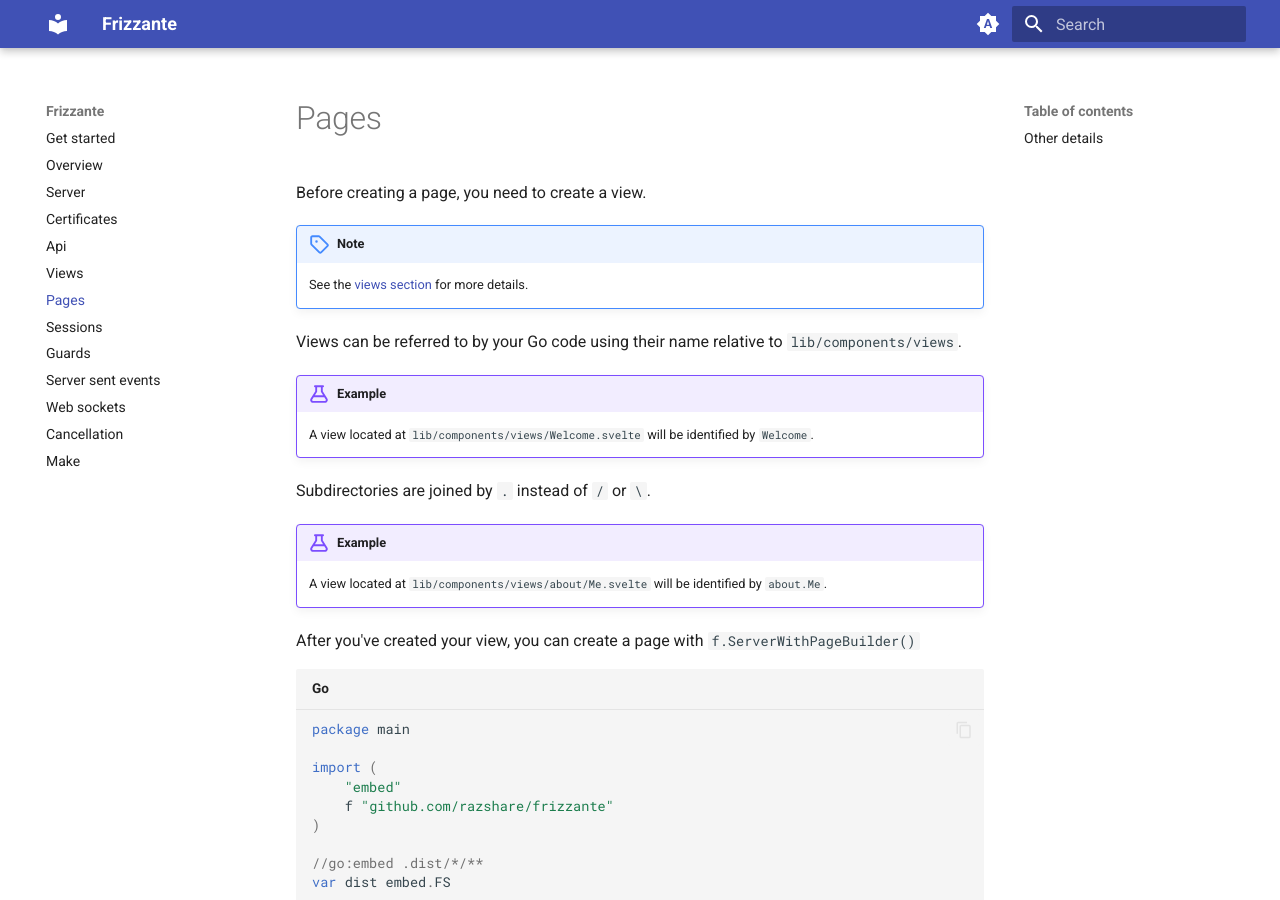
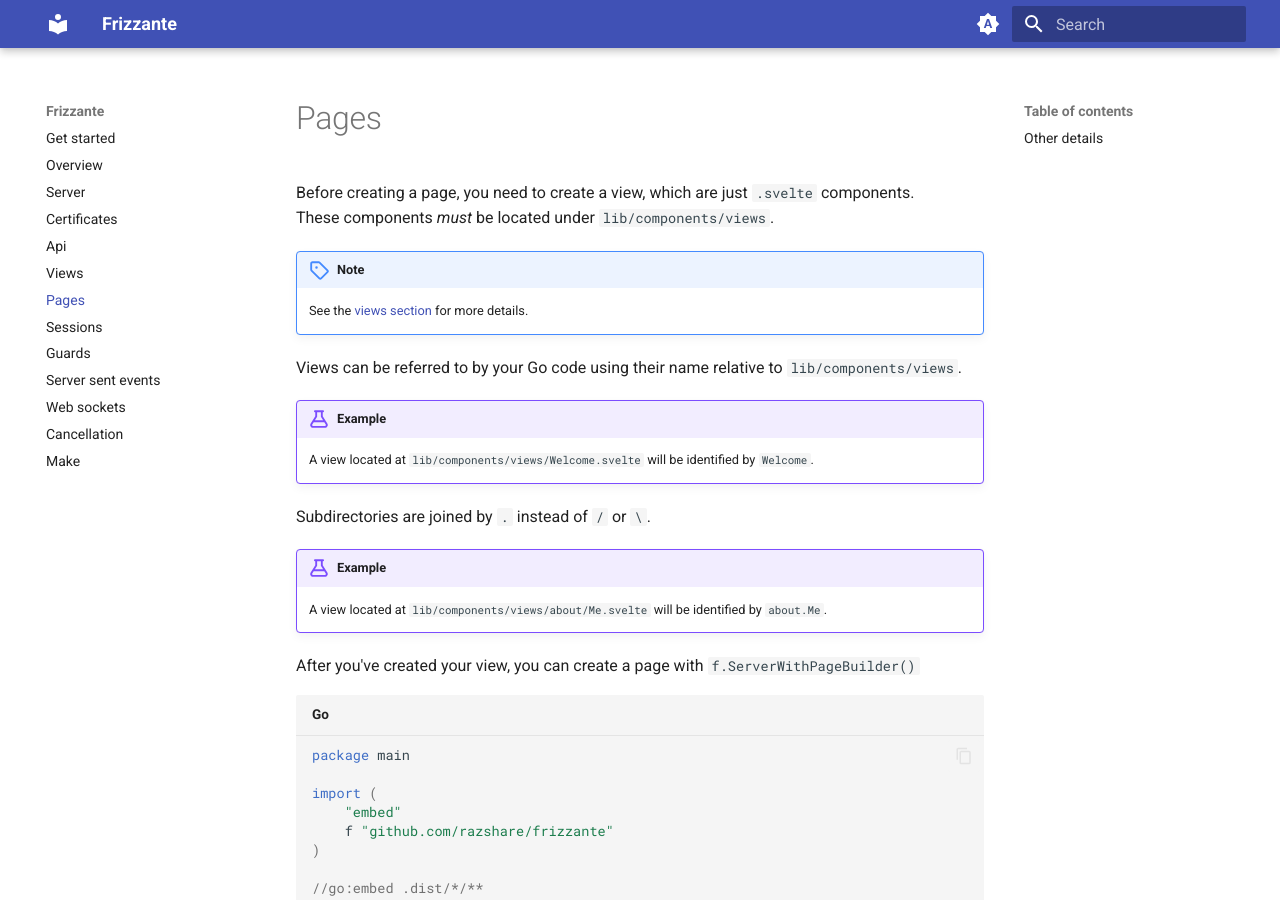
Before and after one commit to razshare/frizzante-docs, an MkDocs documentation site: the page built from docs/pages.md, in a window 1280 px wide and 900 px high. Built offline with MkDocs 1.6.1 and Material for MkDocs 9.7.7, drawn with Linux system fonts in a browser that asks for light colours.

Commit message:
chore(docs): update pages.

```diff
--- a/docs/pages.md
+++ b/docs/pages.md
@@ -1,4 +1,5 @@
-Before creating a page, you need to create a view.
+Before creating a page, you need to create a view, which are just `.svelte` components.<br/>
+These components *must* be located under `lib/components/views`.
 
 !!! note
 	See the [views section](./views.md) for more details.
```
